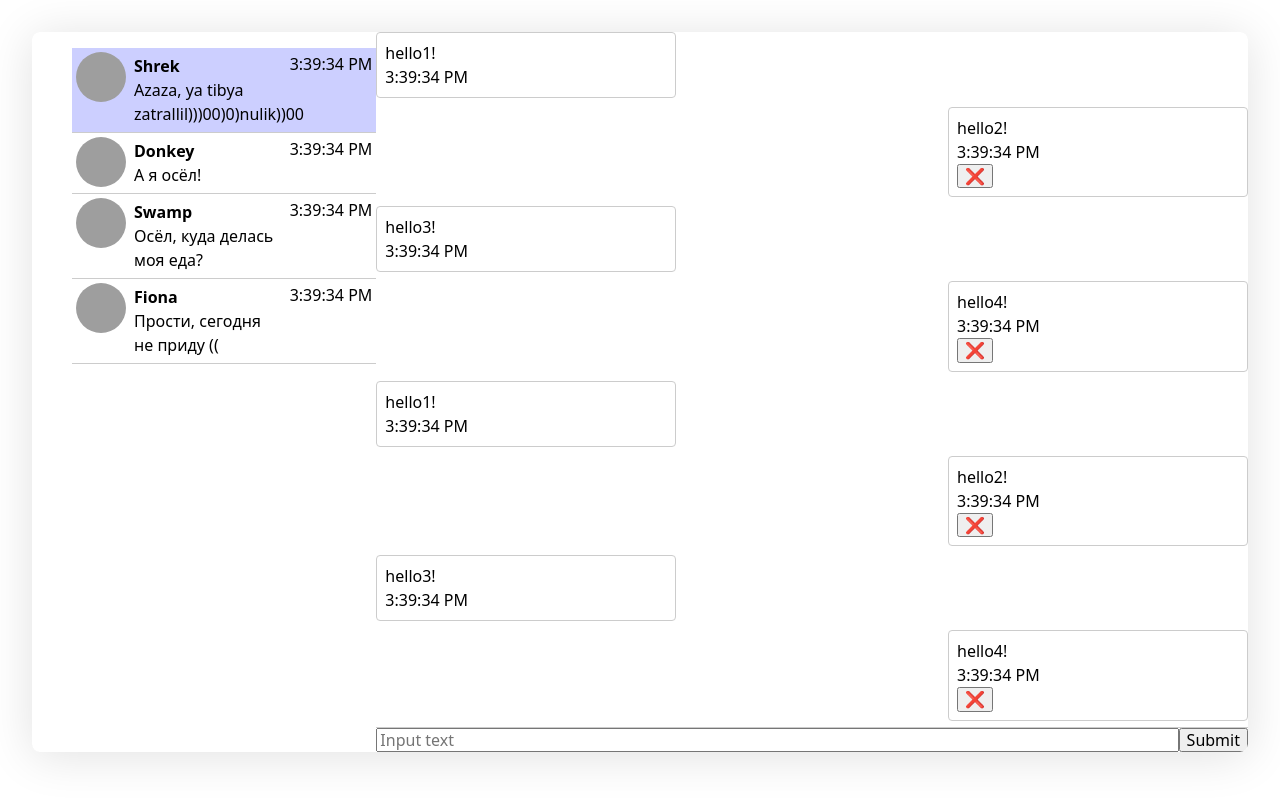
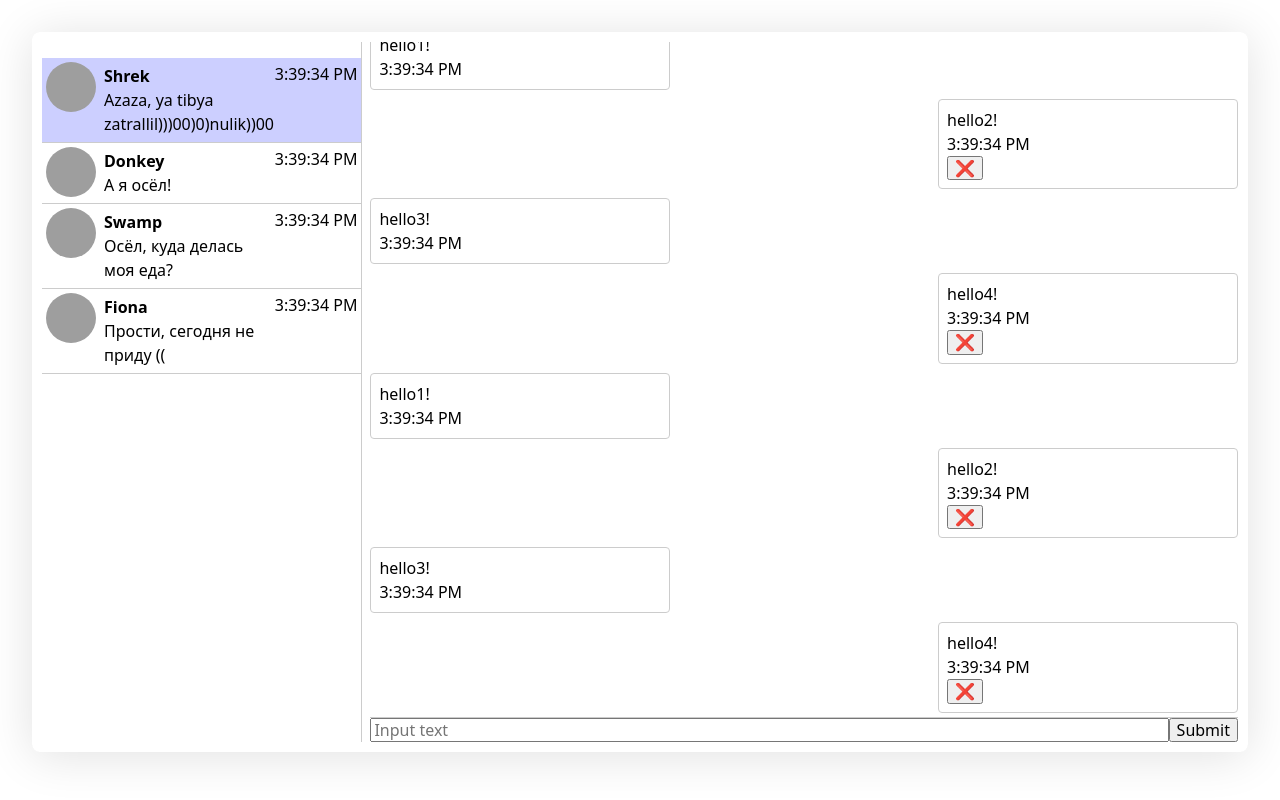
Before and after one commit to education-vk-company/frontend-2025, a React (Vite) app: page /chat/0 in a window 1280 px wide. Built offline with nearby package versions, Linux system fonts and the light colour scheme; grey boxes are pictures that could not be loaded.

Commit message:
seminar-3: fixed styles

```diff
--- a/src/App.module.css
+++ b/src/App.module.css
@@ -8,6 +8,8 @@
   box-shadow: 0px 4px 48px rgba(0, 0, 0, 0.12);
   height: 90vh;
   justify-content: space-between;
+  padding: 10px;
+  gap: 8px;
 }
 
 .chats {
@@ -25,10 +27,3 @@
   height: 100%;
   flex-direction: column;
 }
-
-.RightColumn {
-  display: flex;
-  flex-direction: column;
-  justify-content: space-between;
-  width: 100%;
-}
--- /dev/null
+++ b/src/components/ChatPage/ChatPage.module.scss
@@ -0,0 +1,10 @@
+.ChatPage {
+  border-right: 1px solid var(--border-color);
+}
+
+.RightColumn {
+  display: flex;
+  flex-direction: column;
+  justify-content: space-between;
+  width: 100%;
+}
--- a/src/components/ChatPage/index.jsx
+++ b/src/components/ChatPage/index.jsx
@@ -1,15 +1,16 @@
 import { ActiveChat } from '../ActiveChat/ActiveChat'
 import { List } from '../List/List'
 import { MessageForm } from '../MessageForm/MessageForm'
-import styles from '../../App.module.css'
+import styles from './ChatPage.module.scss'
 import { useParams } from 'react-router-dom'
+import classNames from 'classnames'
 
 export const ChatPage = ({ chatsList, activeChat, onMessageDelete, onFormSubmit }) => {
   const { activeChatID } = useParams()
 
   return (
     <>
-      <div>
+      <div className={classNames(styles.ChatPage)}>
         <List
           list={chatsList}
           activeId={activeChatID}
--- a/src/components/List/List.module.scss
+++ b/src/components/List/List.module.scss
@@ -1,5 +1,6 @@
 .listWrapper {
   list-style: none;
+  padding-left: 0;
 }
 
 .listItemWrapper {
```
